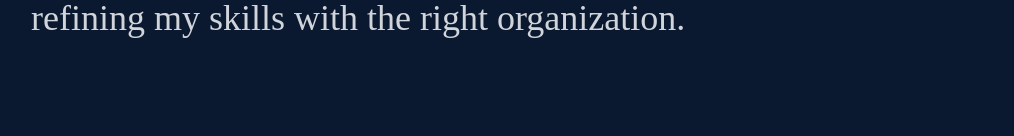
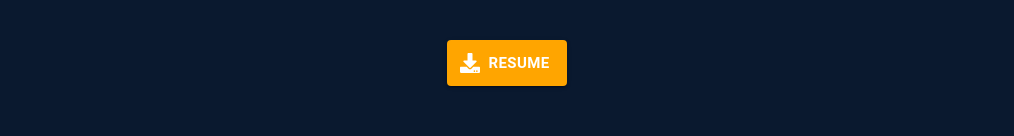
Before and after one commit to abhishek1337chatterjee/abhishek1337chatterjee.github.io, a React (Create React App) app: page / in a window 1280 px wide. Shown: the part 1573-1709 px from the top of the page, without its empty margins (133-1147 px from the left). Built offline with nearby package versions, Linux system fonts and the light colour scheme.

Commit message:
added download resume button on About Section

```diff
--- a/src/Components/About.jsx
+++ b/src/Components/About.jsx
@@ -1,5 +1,7 @@
 import React from "react";
-
+import Resume from "../Assets/Abhishek-Chatterjee-Resume.pdf";
+import { Button } from "@mui/material";
+import { FaDownload } from "react-icons/fa";
 export const About = () => {
   return (
     <div name="about" className="w-full h-screen bg-[#0a192f] text-gray-300">
@@ -15,7 +17,7 @@ export const About = () => {
           </div>
         </div>
         <div className="max-w-[1000px] w-full px-6">
-          <p className=" text-justify text-xl lg:text-4xl">
+          <p className=" text-justify text-xl mb-[50px] lg:text-4xl">
             I am a highly determined, passionate and an enthusiastic Full Stack
             Developer. I focus on writing clean, elegant and efficient codes. I
             love combining the worlds of logic , accessible, and user-friendly
@@ -25,6 +27,33 @@ export const About = () => {
             skills with the right organization.
           </p>
         </div>
+        <Button
+                variant="contained"
+                startIcon={<FaDownload size={20} />}
+                sx={{
+                  color: "white",
+                  backgroundColor: "orange",
+                  borderColor: "green",
+                  fontWeight: "bold",
+                  fontSize: "15px",
+                  fontFamily: "",
+                  ":hover": {
+                    bgcolor: "pink",
+                    color: "white",
+                  },
+                  width: "120px",
+                  padding: "10px 40px 10px 40px",
+                }}
+                onClick={() => {
+                  window.open(
+                    "https://drive.google.com/file/d/1GJ75qUzJh6KWhj95osLf77DGmUBoUNyz/view?usp=share_link"
+                  );
+                }}
+              >
+                <a href={Resume} download="fw20_1254-Abhishek-Chatterjee-Resume.pdf">
+                  Resume{" "}
+                </a>
+              </Button>
       </div>
     </div>
   );
```
